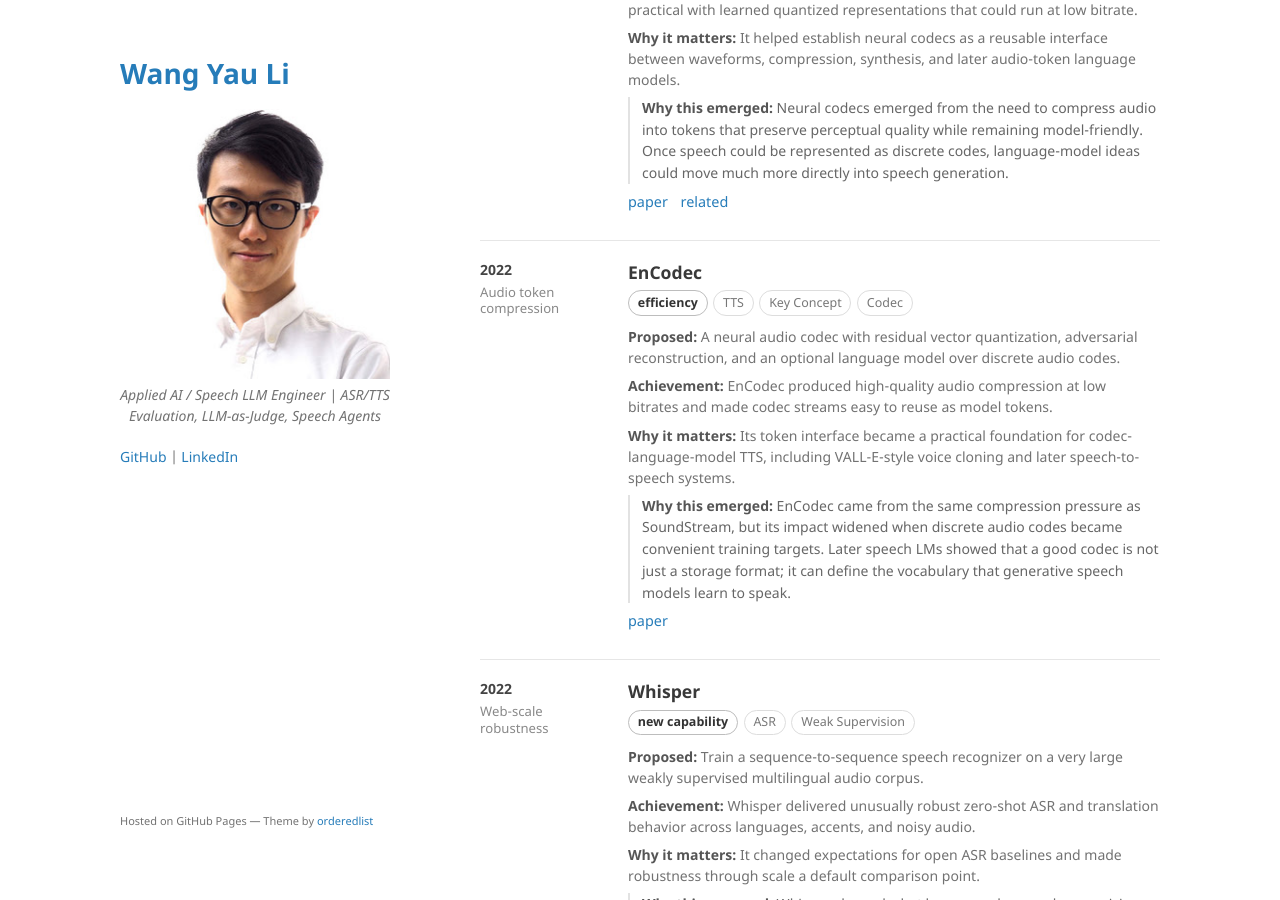
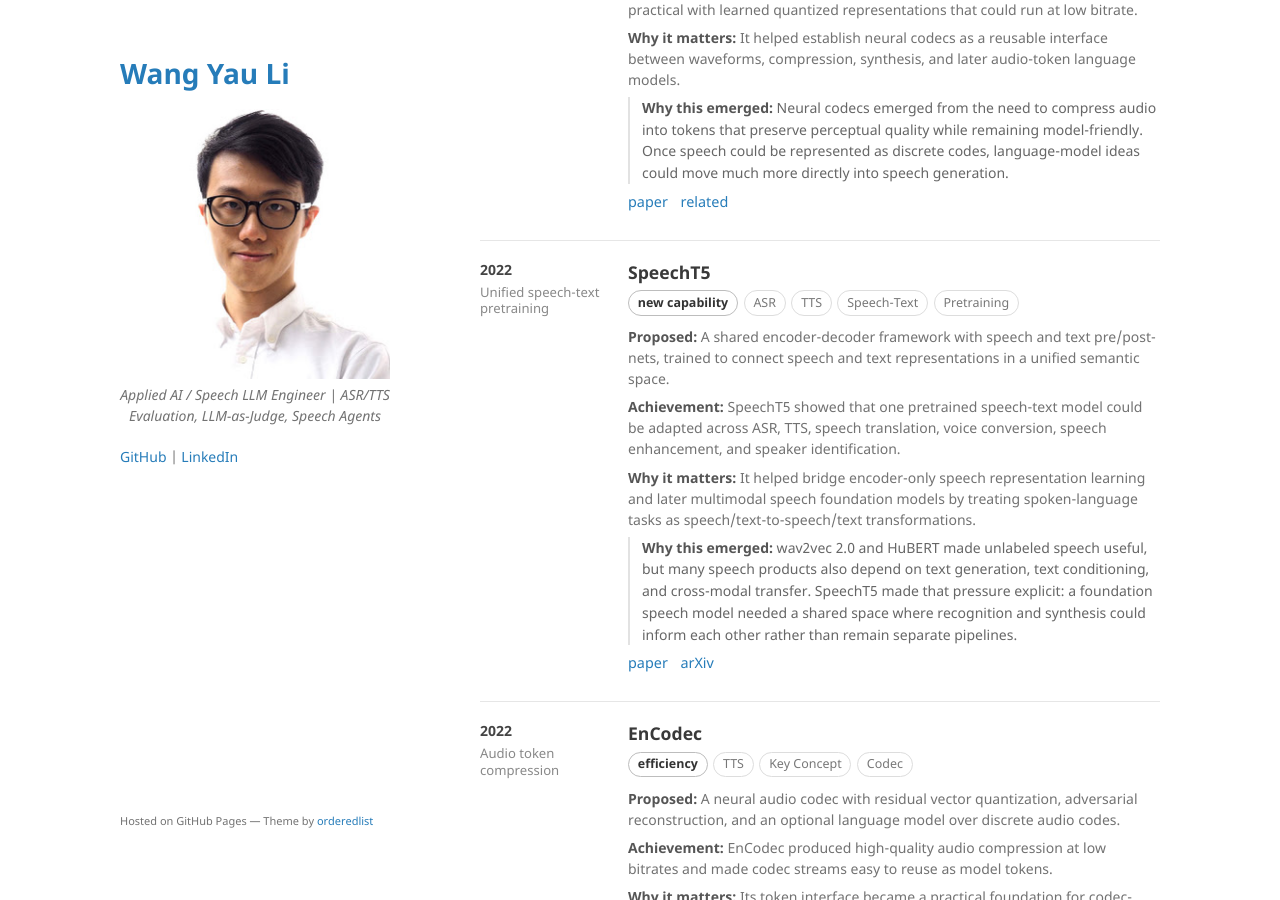
Before and after one commit to kennethli319/kennethli319.github.io, a Jekyll site: the page built from speech-timeline.md, in a window 1280 px wide and 900 px high, scrolled down 19760 px. Built offline with Jekyll 4.4.1, drawn with Linux system fonts in a browser that asks for light colours.

Commit message:
Add SpeechT5 speech timeline milestone

```diff
--- a/speech-timeline.md
+++ b/speech-timeline.md
@@ -916,6 +916,22 @@ title: Speech Timeline
 <section class="speech-row">
   <aside class="speech-year">
     2022
+    <div class="speech-kicker">Unified speech-text pretraining</div>
+  </aside>
+  <div class="speech-body">
+    <h2>SpeechT5</h2>
+    <div class="speech-meta"><span class="speech-impact">new capability</span><span class="speech-tag">ASR</span><span class="speech-tag">TTS</span><span class="speech-tag">Speech-Text</span><span class="speech-tag">Pretraining</span></div>
+    <p><strong>Proposed:</strong> A shared encoder-decoder framework with speech and text pre/post-nets, trained to connect speech and text representations in a unified semantic space.</p>
+    <p><strong>Achievement:</strong> SpeechT5 showed that one pretrained speech-text model could be adapted across ASR, TTS, speech translation, voice conversion, speech enhancement, and speaker identification.</p>
+    <p><strong>Why it matters:</strong> It helped bridge encoder-only speech representation learning and later multimodal speech foundation models by treating spoken-language tasks as speech/text-to-speech/text transformations.</p>
+    <p class="speech-reflection"><strong>Why this emerged:</strong> wav2vec 2.0 and HuBERT made unlabeled speech useful, but many speech products also depend on text generation, text conditioning, and cross-modal transfer. SpeechT5 made that pressure explicit: a foundation speech model needed a shared space where recognition and synthesis could inform each other rather than remain separate pipelines.</p>
+    <p class="speech-source"><a href="https://aclanthology.org/2022.acl-long.393/">paper</a> <a href="https://arxiv.org/abs/2110.07205">arXiv</a></p>
+  </div>
+</section>
+
+<section class="speech-row">
+  <aside class="speech-year">
+    2022
     <div class="speech-kicker">Audio token compression</div>
   </aside>
   <div class="speech-body">
```
